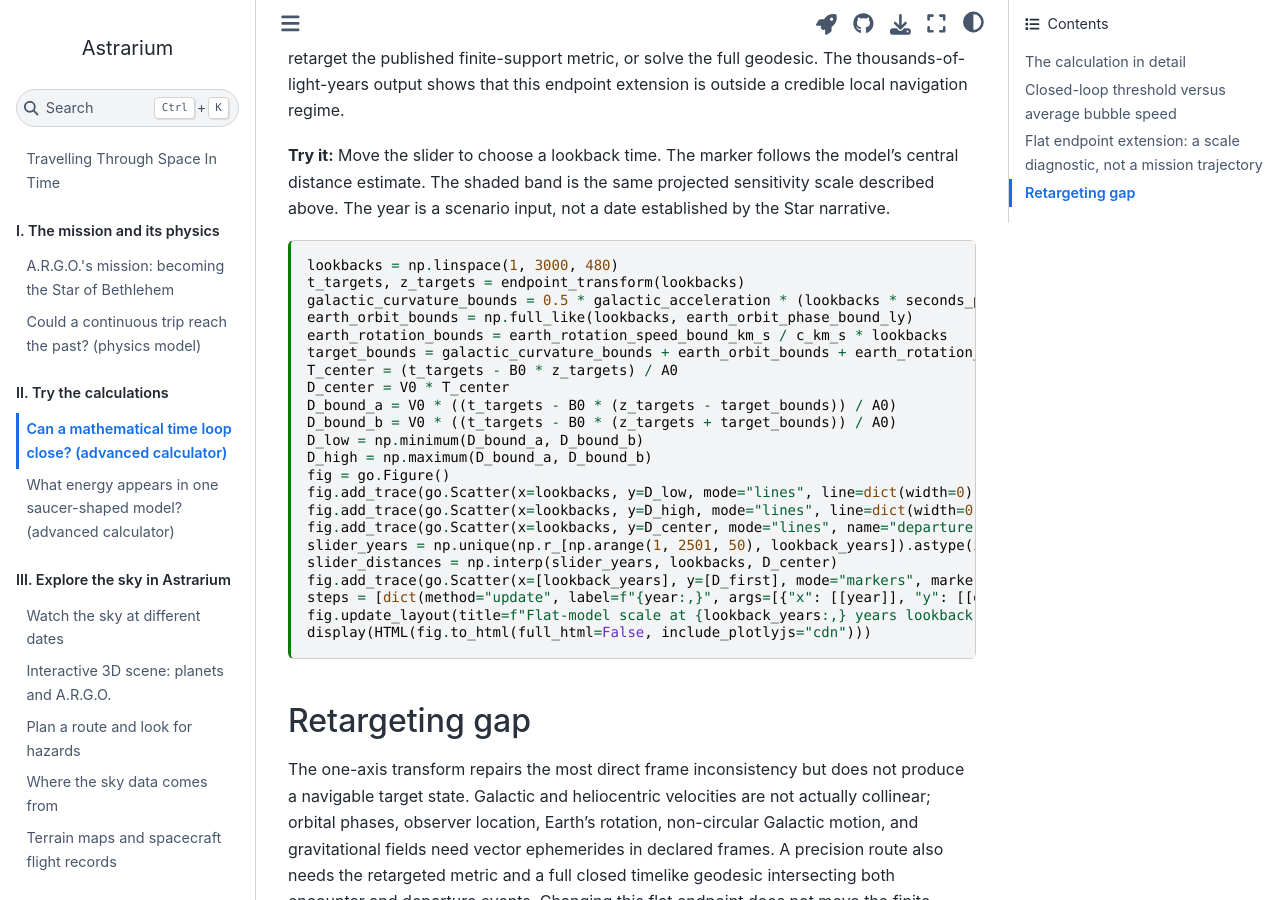
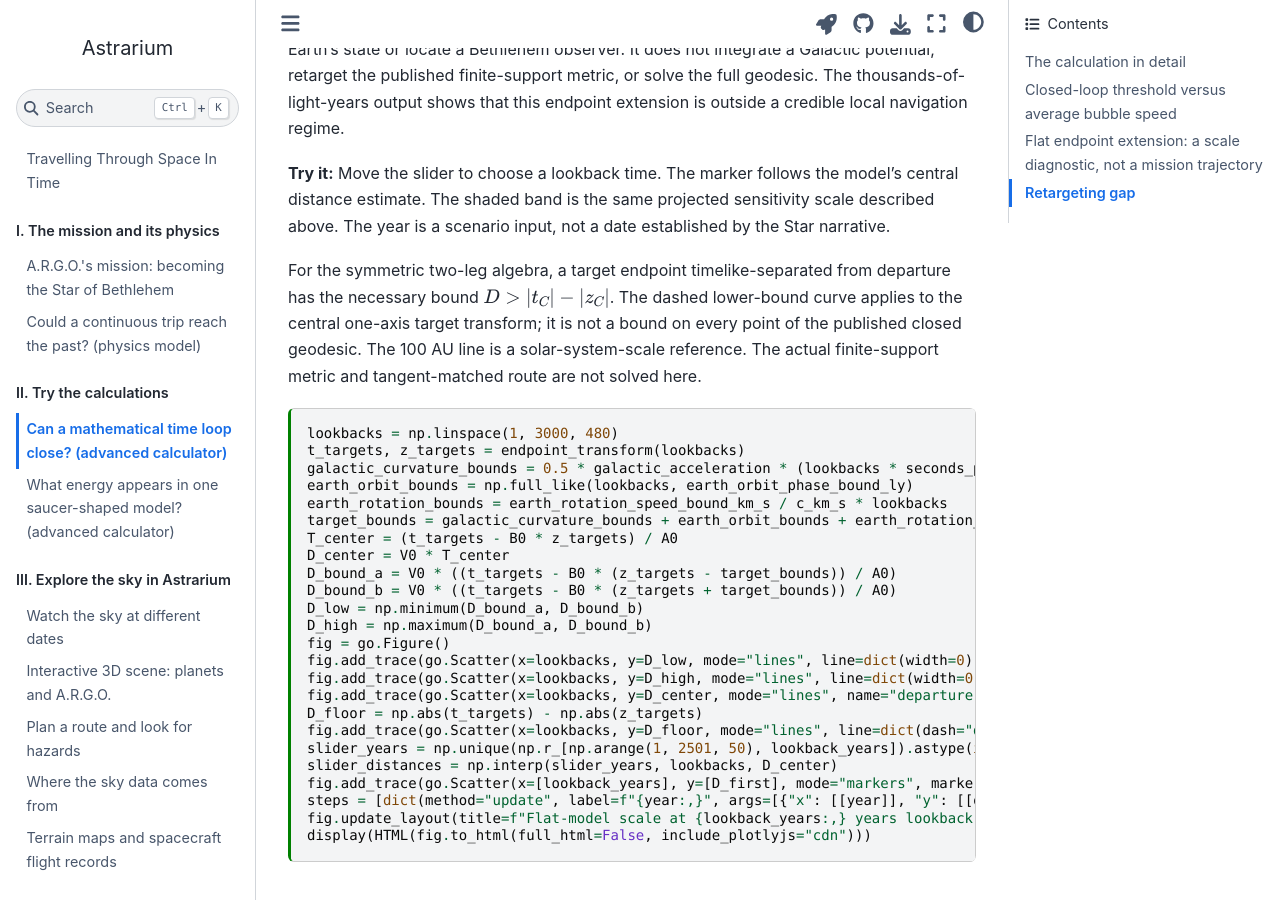
Before and after one commit to CastaliaInstitute/astrarium, a Jupyter Book: the page built from docs/notebooks/two-bubble-kinematics.ipynb, in a window 1280 px wide and 900 px high, scrolled down 2777 px. Built offline with Jupyter Book 1.0.4 settings and Sphinx 7.4.7 and the Sphinx Book theme 1.1.4, drawn with Linux system fonts in a browser that asks for light colours; some of the changed lines change nothing that is shown; some of the changed text lies outside the part shown.

Commit message:
Bound symmetric temporal route scale for ancient targets

````diff
--- a/docs/interactive-time-travel.md
+++ b/docs/interactive-time-travel.md
@@ -18,6 +18,8 @@ One way to picture the mission: Earth’s date moves toward the past along the r
 ```
 
 Astrarium can already show parts of the moving sky and draw example routes. It cannot yet calculate a working time-travel engine or prove that a real ship could make this trip. The equations in this book let us ask careful questions: What would a route need to do? What might it pass near? What would people see from Earth? Which answers come from math, and which parts are still unknown?
+
+One calculation gives us an important warning. For a target about 2,031 years in the past, the book’s symmetric two-bubble route model needs a first leg longer than 2,030 light-years, even as its speed settings are pushed toward their mathematical limits. That is a result for this particular route model, not a rule for every idea about time travel. It shows why we still need a full route calculation before calling A.R.G.O.’s journey navigation.
 
 ## Try the interactive 3D journey
 
--- a/docs/temporal-drive-candidate.md
+++ b/docs/temporal-drive-candidate.md
@@ -414,6 +414,41 @@ t_C=\frac{2V-U(1+V^2)}{V-U}\,T+
 \frac{VU-1}{V-U}\,z_C.
 $$
 
+### A lower bound for the symmetric endpoint extension
+
+The nonzero-target endpoint extension above admits a useful parameter-independent scale check. Keep its assumptions: equal average bubble speeds $V>1$, frame speed $0<U<1$, first-leg duration $T>0$, and a target endpoint $C=(t_C,z_C)$ in the departure-comoving frame $S$. In units $c=1$, the endpoint equation is $t_C=aT+bz_C$, with
+
+$$
+a=\frac{2V-U(1+V^2)}{V-U},\qquad b=\frac{VU-1}{V-U}.
+$$
+
+For the time-travel branch $a<0$. Also,
+
+$$
+b+1=\frac{(V-1)(U+1)}{V-U}>0,\qquad 1-b=\frac{(V+1)(1-U)}{V-U}>0,
+$$
+
+so $-1<b<1$. Writing $L=-t_C>0$, the first-leg distance is
+
+$$
+D=VT=L(1-br)\frac{V}{-a},\qquad r=\frac{z_C}{t_C}.
+$$
+
+The symmetric CTC condition $U>2V/(1+V^2)$ gives $U(1+V^2)-2V>0$ [as derived for the published model](https://arxiv.org/abs/2309.10072). Since $U<1$ and $V>1$,
+
+$$
+V(V-U)-[U(1+V^2)-2V]=V^2+2V-U(V^2+V+1)>V-1>0,
+$$
+
+so $V/(-a)>1$. If the target is timelike-separated from departure ($|z_C|<|t_C|$), then $1-br\ge1-|r|>0$. Therefore
+
+$$
+D>|t_C|-|z_C|.
+$$
+
+With the notebook's central one-axis transformation for the 6 BCE scenario, this is $D>2030.80$ light-years; the selected published parameters give about 38,963 light-years. The lower bound persists as $U$ and $V$ are varied within this symmetric endpoint algebra, so parameter tuning cannot make this *endpoint construction* a local Solar-System route. It is not a theorem about every point along the published closed geodesic or every possible time-machine geometry. In particular, assigning a nonzero-displacement Earth event to $C$ does not solve the finite-support metric's endpoint tangent matching or the geodesic boundary-value problem. This is a kinematic obstruction for the proposed endpoint retargeting, not a navigated route or a universal no-go result.
+
+
 **Frame-consistent target estimate.** Multiplying $230\,\mathrm{km\,s^{-1}}$ by 2,031 years gives 1.56 light-years in a Galactic frame, but that is not the target displacement $z_C$ in $S$: the published model's $S$ frame is the traveler's initial rest frame, and its illustrative first leg starts from rest there. The Sun's shared Galactic drift must be transformed together with A.R.G.O.'s departure velocity, while Earth's orbital velocity remains in the departure-frame target offset. For a one-axis scale case, assume the Sun's Galactic velocity and Earth's orbital velocity are collinear, with $\beta_s=v_s/c$, $\beta_e=v_e/c$, and $\beta_0=(\beta_s+\beta_e)/(1+\beta_s\beta_e)$ for A.R.G.O.'s departure speed in a Galactic inertial frame. Approximate the historical Earth center as sharing the Sun's linear Galactic drift and returning to the same heliocentric orbital phase, so $(\Delta t_G,\Delta z_G)=(-L,-\beta_s L)$. The Lorentz transform to the departure frame is
 
 $$
````
Also changed, not shown: docs/notebooks/two-bubble-kinematics.ipynb.
